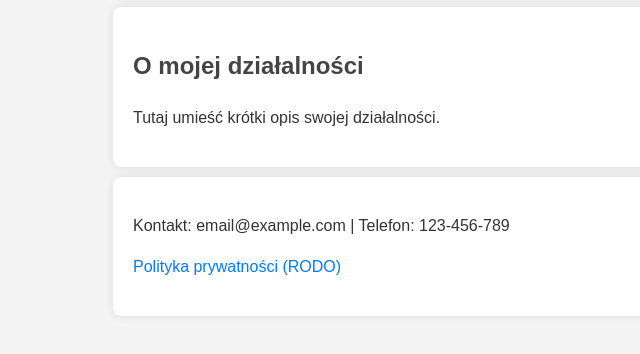
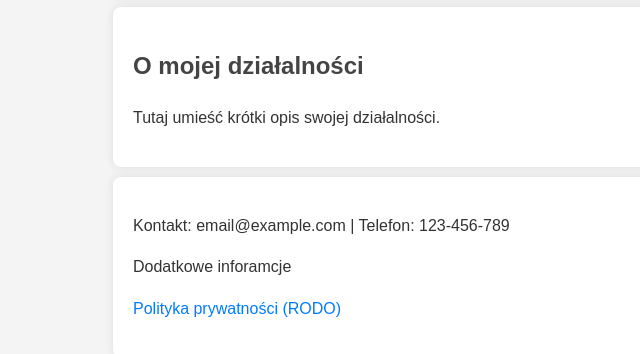
Before and after one commit to furTron/webtest, a plain HTML site: page index.html in a window 1280 px wide. Shown: the part 147-501 px from the top of the page, without its empty margins (107-747 px from the left). Drawn offline with Linux system fonts and the light colour scheme.

Commit message:
Update index.html

```diff
--- a/index.html
+++ b/index.html
@@ -16,6 +16,7 @@
     </section>
     <footer>
         <p>Kontakt: email@example.com | Telefon: 123-456-789</p>
+        <p>Dodatkowe inforamcje</p>
         <p><a href="rodo.pdf" target="_blank">Polityka prywatności (RODO)</a></p>
     </footer>
 </body>
```
